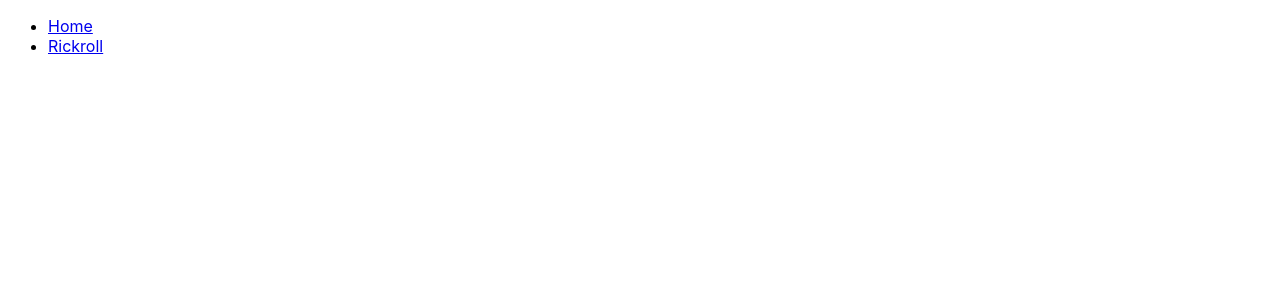
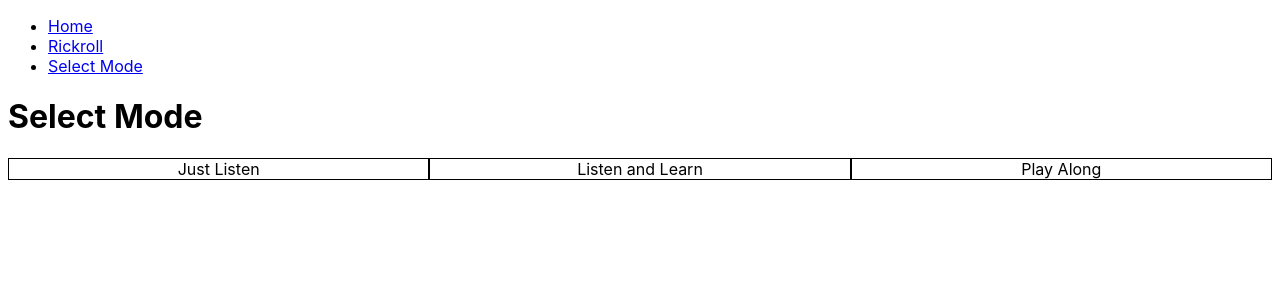
Before and after one commit to joeysteele2001/language-of-music, a React (Create React App) app in the folder app/: page /SelectMode in a window 1280 px wide. Shown: the top 300 px of the page. Built offline with nearby package versions, Linux system fonts and the light colour scheme.

Commit message:
Add nav link

```diff
--- a/app/src/App.tsx
+++ b/app/src/App.tsx
@@ -3,6 +3,7 @@ import { BrowserRouter, Switch, Route, Link } from 'react-router-dom';
 import './App.css';
 import YouTubePlayer from './components/YouTubePlayer';
 import Home from './components/Home';
+import SelectMode from './components/SelectMode';
 
 const App = () => {
   return (
@@ -14,6 +15,9 @@ const App = () => {
           </li>
           <li>
             <Link to="/rickroll">Rickroll</Link>
+          </li>
+          <li>
+            <Link to="/SelectMode">Select Mode</Link>
           </li>
         </ul>
       </nav>
@@ -30,6 +34,9 @@ const App = () => {
             videoId="dQw4w9WgXcQ"
           />
         </Route>
+        <Route exact path="/SelectMode">
+          <SelectMode />
+        </Route>
       </Switch>
 
 
--- a/app/src/components/SelectMode.tsx
+++ b/app/src/components/SelectMode.tsx
@@ -1,10 +1,12 @@
 import React from 'react';
-import './SelectMode.css'
+import './SelectMode.css';
+import { BrowserRouter, Switch, Route, Link } from 'react-router-dom';
 
 const SelectMode = () => {
 return (
     <main>
     <h1>Select Mode</h1>
+
     <div className= "SelectMode">
         <div>Just Listen</div>
         <div>Listen and Learn</div>
```
